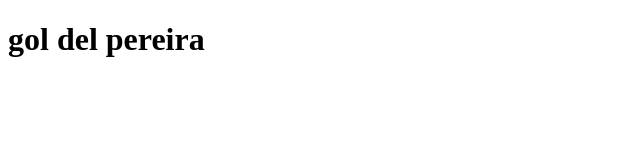
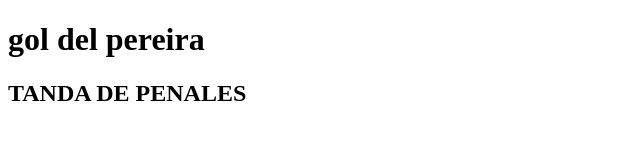
Before and after one commit to SANDO02/html.bases, a plain HTML site: page index.html in a window 1280 px wide. Shown: the whole page, without its empty margins (0-640 px from the left). Drawn offline with Linux system fonts and the light colour scheme.

Commit message:
creat h2 tag

```diff
--- a/index.html
+++ b/index.html
@@ -8,5 +8,6 @@
 </head>
 <body>
     <h1>gol del pereira </h1>
+    <h2>TANDA DE PENALES</h2>
 </body>
 </html>
```
